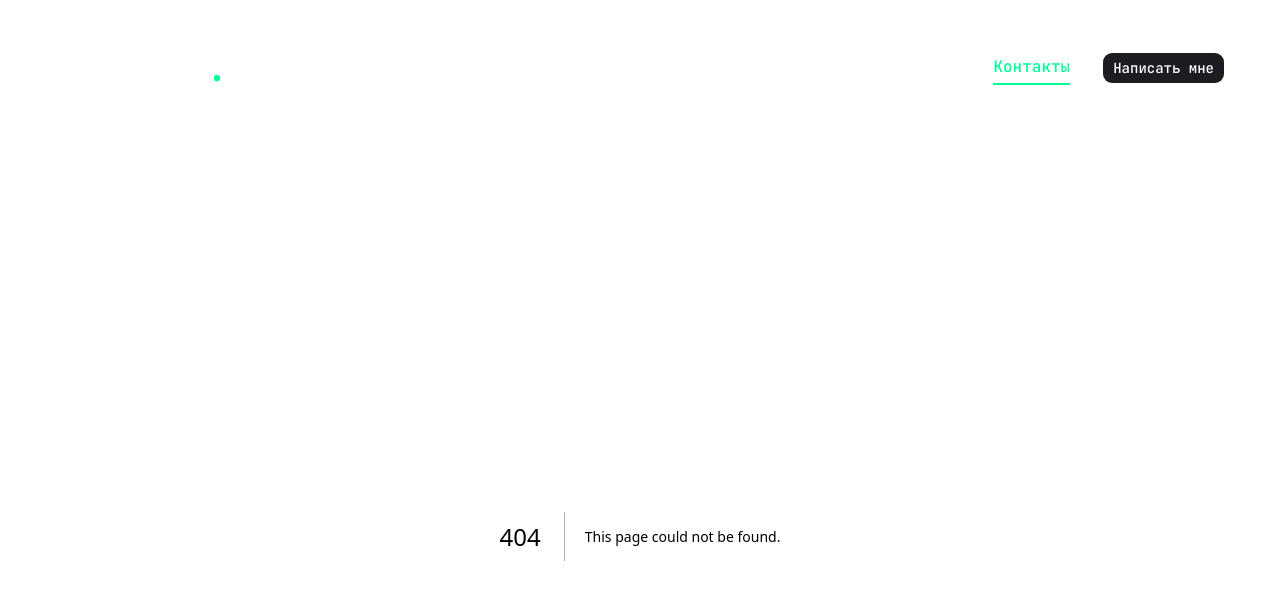
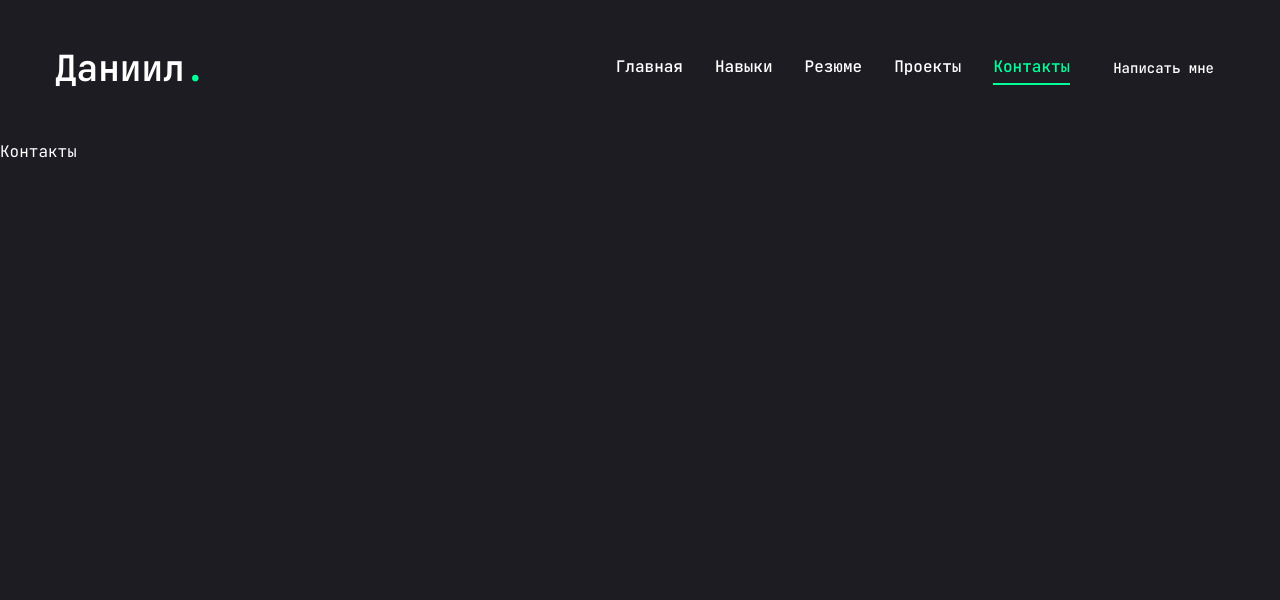
Before and after one commit to VremeniNet/personal-portfolio, a Next.js app: page /contact in a window 1280 px wide. Before the commit this address had no page. Shown: the top 600 px of the page. Built offline with nearby package versions, Linux system fonts and the light colour scheme.

Commit message:
feat: add route placeholders

```diff
--- a/package.json
+++ b/package.json
@@ -11,6 +11,7 @@
   "dependencies": {
     "class-variance-authority": "^0.7.1",
     "clsx": "^2.1.1",
+    "framer-motion": "^12.42.0",
     "lucide-react": "^1.21.0",
     "next": "16.2.9",
     "radix-ui": "^1.6.0",
--- /dev/null
+++ b/src/app/contact/page.jsx
@@ -0,0 +1,5 @@
+const Contact = () => {
+	return <div>Контакты</div>
+}
+
+export default Contact
--- /dev/null
+++ b/src/app/resume/page.jsx
@@ -0,0 +1,5 @@
+const Resume = () => {
+	return <div>Резюме</div>
+}
+
+export default Resume
--- /dev/null
+++ b/src/app/services/page.jsx
@@ -0,0 +1,5 @@
+const Services = () => {
+	return <div>Навыки</div>
+}
+
+export default Services
--- /dev/null
+++ b/src/app/work/page.jsx
@@ -0,0 +1,5 @@
+const Work = () => {
+	return <div>Проекты</div>
+}
+
+export default Work
--- a/src/components/Header.jsx
+++ b/src/components/Header.jsx
@@ -2,7 +2,7 @@ import Link from 'next/link'
 import { Button } from './ui/button'
 
 //Components
-import Nav from './Nav'
+import Nav from '@/components/Nav'
 
 const Header = () => {
 	return (
@@ -11,7 +11,7 @@ const Header = () => {
 				{/* Logo */}
 				<Link href='/'>
 					<h1 className='text-4xl font-semibold'>
-						Даниил <span className='text-accent'>.</span>
+						Даниил<span className='text-accent'>.</span>
 					</h1>
 				</Link>
 
--- a/src/components/Nav.jsx
+++ b/src/components/Nav.jsx
@@ -9,7 +9,7 @@ const links = [
 		path: '/',
 	},
 	{
-		name: 'Обо мне',
+		name: 'Навыки',
 		path: '/services',
 	},
 	{
@@ -30,11 +30,11 @@ const Nav = () => {
 	const pathname = usePathname()
 	return (
 		<nav className='flex gap-8'>
-			{links.map((link, index) => {
+			{links.map(link => {
 				return (
 					<Link
 						href={link.path}
-						key={index}
+						key={link.path}
 						className={`${link.path === pathname && 'text-accent border-b-2 border-accent'} font-medium hover:text-accent transition-all`}
 					>
 						{link.name}
```
Also changed, not shown: 2 other files (tests, documents, lock files or other folders).
